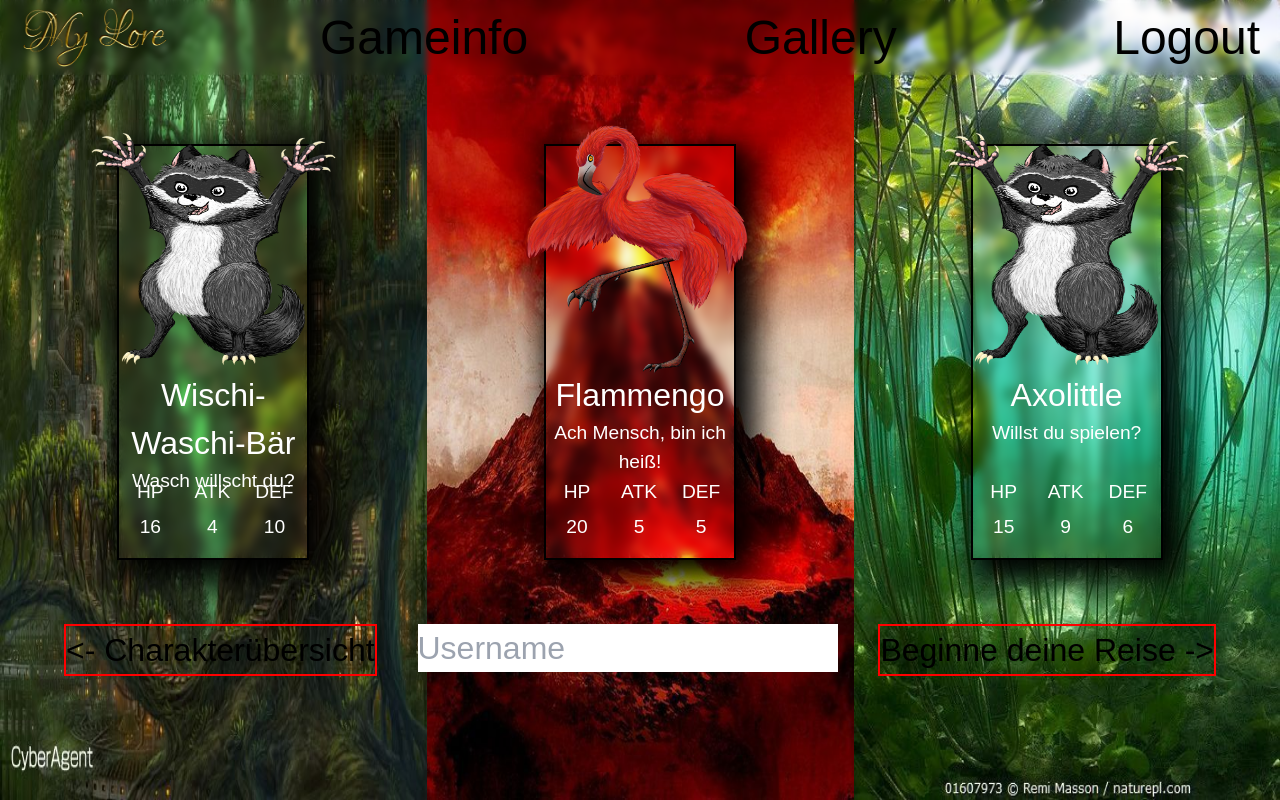
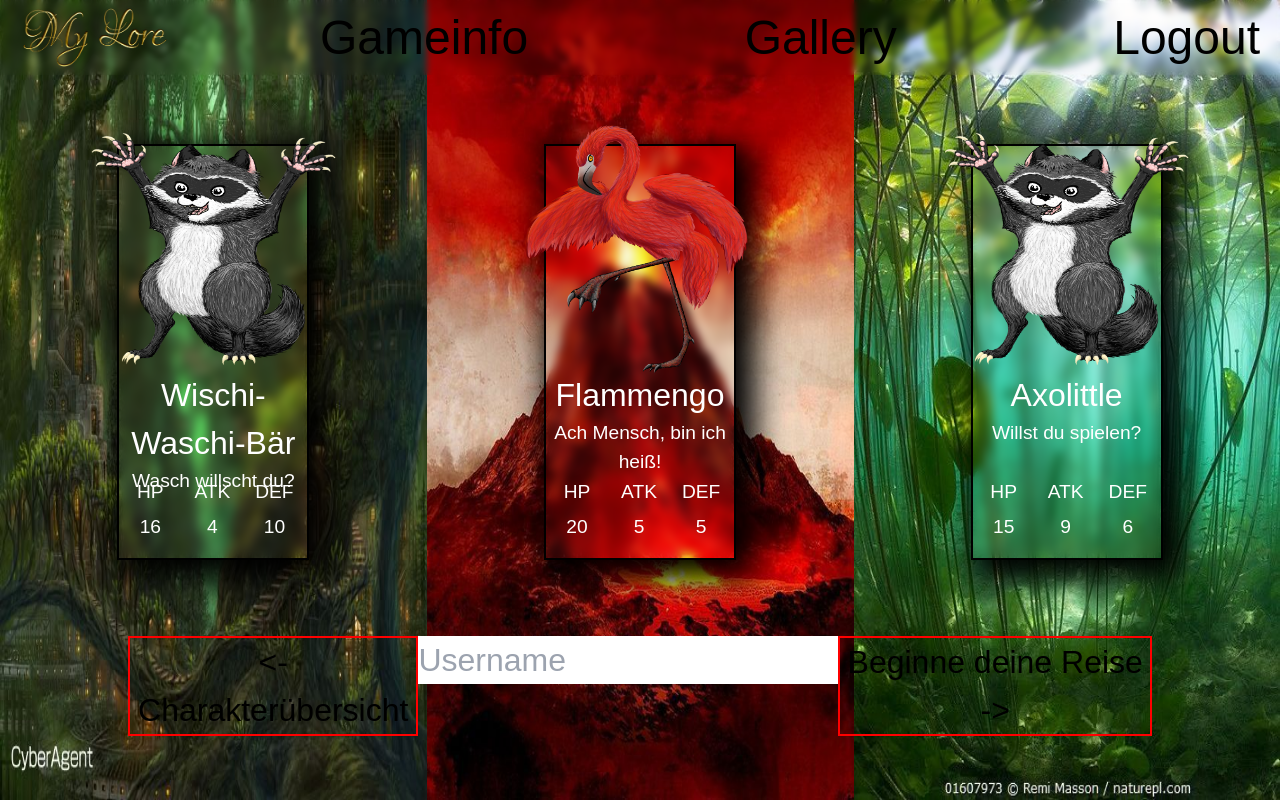
Before and after one commit to LeshyDon-Co/FinalProjektMyLore, a Next.js app: page /charactercreation in a window 1280 px wide. Built offline with nearby package versions, Linux system fonts and the light colour scheme; no server answers; sample sign-in values are in the browser's storage; a web font is replaced by a local one.

Commit message:
Styling Charcreation erstmal fertig. Buttons fehlen noch

```diff
--- a/src/app/charactercreation/page.jsx
+++ b/src/app/charactercreation/page.jsx
@@ -128,6 +128,7 @@
           <Buttonone
             text={"Beginne deine Reise ->"}
             todo={validateAndSaveCharacter}
+            className={styles.reisebutton}
           />
         </div>
       </div>
--- a/src/app/charactercreation/page.module.css
+++ b/src/app/charactercreation/page.module.css
@@ -19,5 +19,8 @@
 .footer {
   display: flex;
   justify-content: space-between;
-  margin: 2em 2em;
+  margin-top: auto;
+  margin-bottom: 2em;
+  margin-left: 10%;
+  margin-right: 10%;
 }
```
